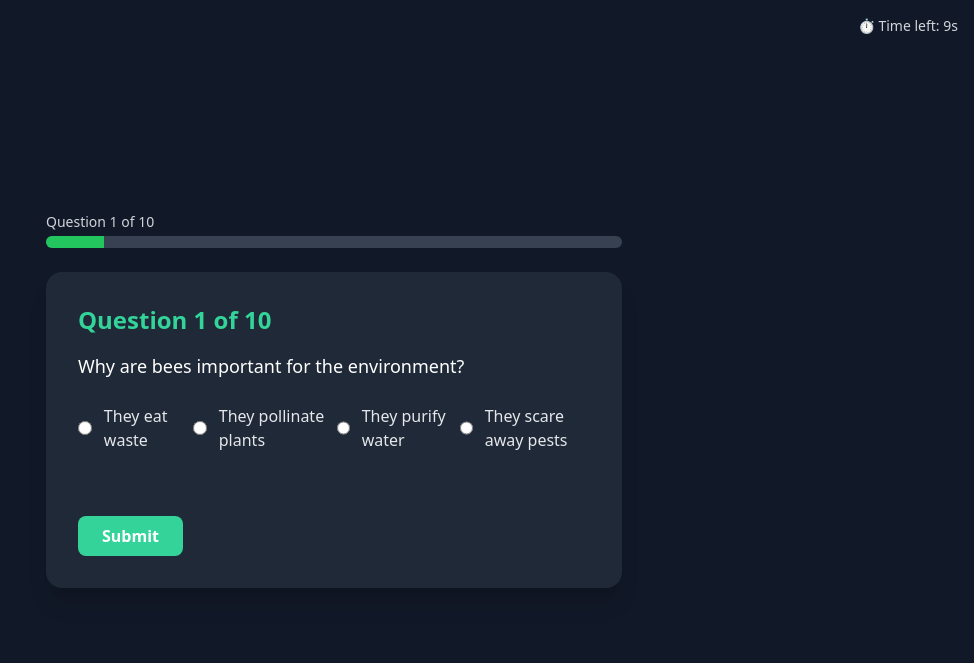
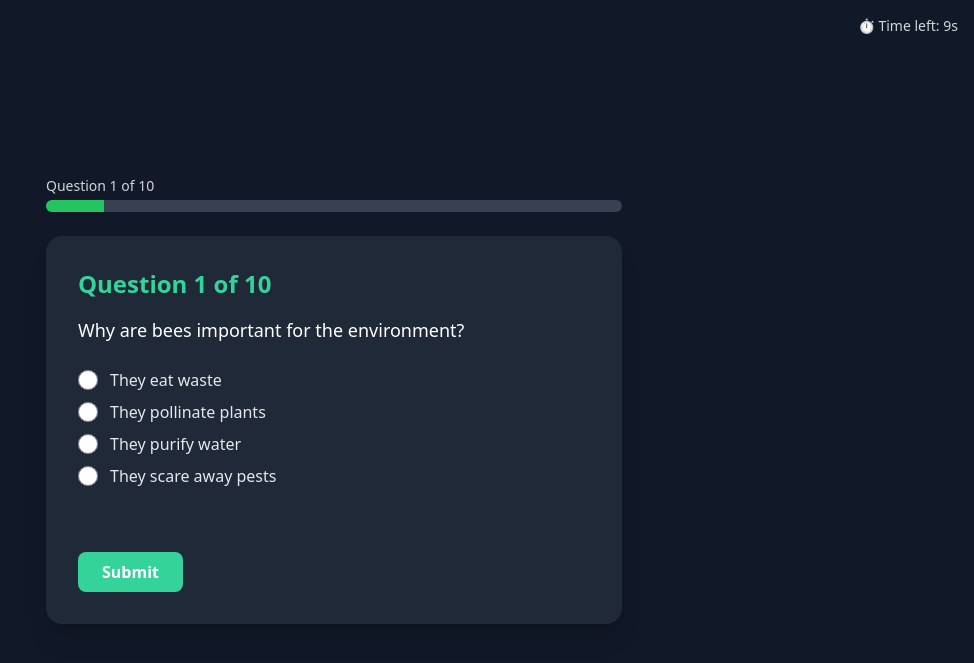
Before and after one commit to AaqilSh/EcoQuiz, a Flask app: page /quiz in a window 1280 px wide. Shown: the top 663 px of the page, without its empty margins (306-1280 px from the left). Run offline with Flask 3, Linux system fonts and the light colour scheme; some libraries are stand-ins or nearby versions.

Commit message:
Fixed html error

```diff
--- a/templates/quiz.html
+++ b/templates/quiz.html
@@ -36,7 +36,7 @@
       </div>
     <div class="w-full max-w-2xl bg-gray-800 p-8 rounded-2xl shadow-xl">
     <h2 class="text-2xl font-semibold text-primary mb-4"> Question {{ current }} of {{ total }}</h2>
-    <form method="post" class="space-y-6">
+    <form method="post" id="quizForm" class="space-y-6">
     <p class="text-lg font-medium mb-4">{{ question.question }}</p>
           <div class="space-y-2">
       {% for opt in question.options %}
@@ -49,6 +49,7 @@
       class="form-radio h-5 w-5 text-primary bg-gray-700 border-gray-600 focus:ring-primary"
     />
                 <span class="text-gray-200">{{ opt }}</span>
+              </label>
       {% endfor %}
               </div>
                     <div class="pt-4">
```
